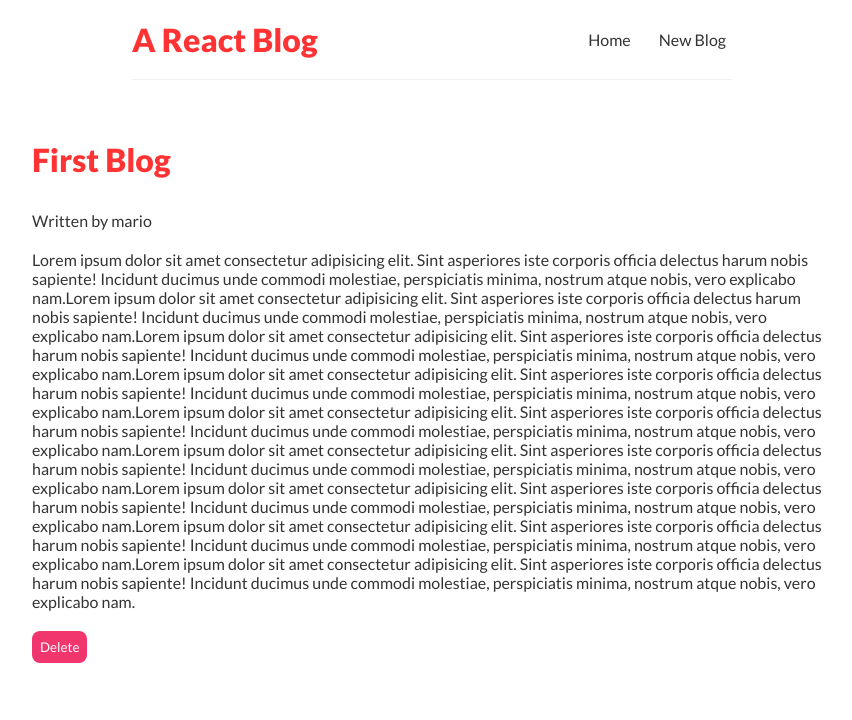
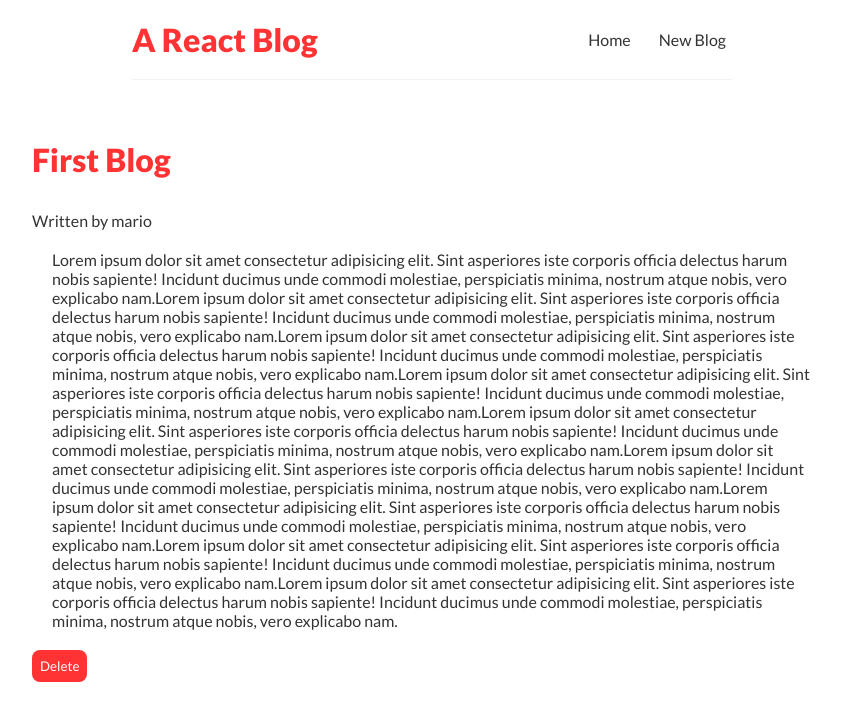
Before and after one commit to elbytes/react-blog, a React (Create React App) app: page /blogs/1 in a window 1280 px wide. Shown: the top 720 px of the page, without its empty margins (208-1060 px from the left). Built offline with nearby package versions, Linux system fonts and the light colour scheme; data requests are answered from the project's data file.

Commit message:
add 404 page

```diff
--- a/src/App.js
+++ b/src/App.js
@@ -5,6 +5,7 @@ import Home from './Home';
 import {BrowserRouter as Router, Route, Switch} from 'react-router-dom';
 import Create from "./Create";
 import BlogDetails from './BlogDetails';
+import NotFound from './NotFound';
 
 function App() {
   return (
@@ -22,6 +23,9 @@ function App() {
             <Route path='/blogs/:id'>
               <BlogDetails />
             </Route>
+            <Route path='*'>
+              <NotFound />
+            </Route>
           </Switch>
         </div>
       </div>
--- /dev/null
+++ b/src/NotFound.js
@@ -0,0 +1,13 @@
+import {Link} from 'react-router-dom';
+
+const NotFound = () => {
+    return (
+        <div className="blog-details">
+            <h2>Oopsies!</h2>
+            <p>The page you are looking for could not be found</p>
+            <Link to='/'>Back to home page...</Link>
+        </div>
+     );
+}
+
+export default NotFound
--- a/src/index.css
+++ b/src/index.css
@@ -63,16 +63,22 @@
 }
 
 .blog-details div{
-  margin: 20px 0;
+  margin: 20px 20px;
 }
 
 .blog-details button {
-  background: #f1356d;
+  background: #ff3333;
   color: #fff;
   border: 0;
   padding: 8px;
   border-radius: 8px;
   cursor: pointer;
+}
+
+.blog-details a{
+  text-decoration: none;
+  color: #ff3333;
+  margin-top: 50px;
 }
 
 .create {
```
Also changed, not shown: 1 other file (tests, documents, lock files or other folders).
